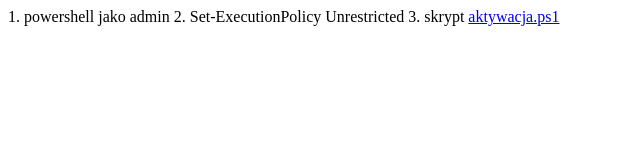
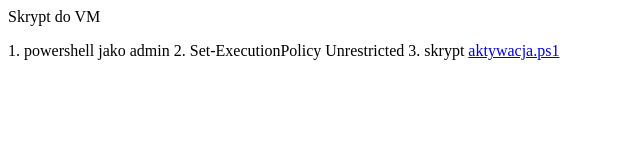
Before and after one commit to egigakox/egigakox.github.io, a plain HTML site: page aktywacja/index.html in a window 1280 px wide. Shown: the whole page, without its empty margins (0-640 px from the left). Drawn offline with Linux system fonts and the light colour scheme.

Commit message:
Update index.html

```diff
--- a/aktywacja/index.html
+++ b/aktywacja/index.html
@@ -3,6 +3,7 @@
 		<title>Aktywacja</title>
 	</head>
 	<body>
+		<p>Skrypt do VM</p>
 		1. powershell jako admin
 		2. Set-ExecutionPolicy Unrestricted
 		3. skrypt <a href="https://grzechu3o3.github.io/aktywacja/aktywacja.ps1" target=_blank>aktywacja.ps1</a>
```
